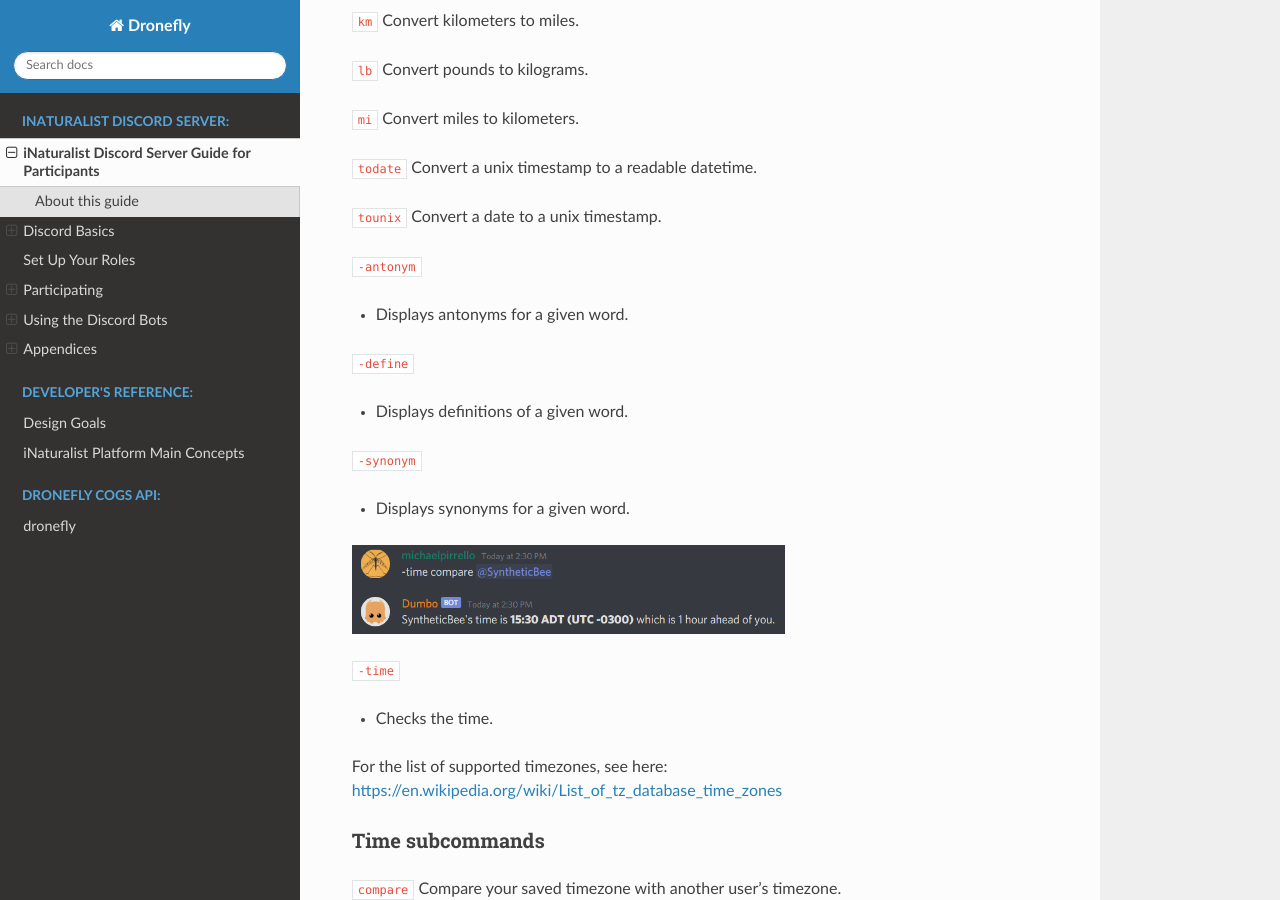
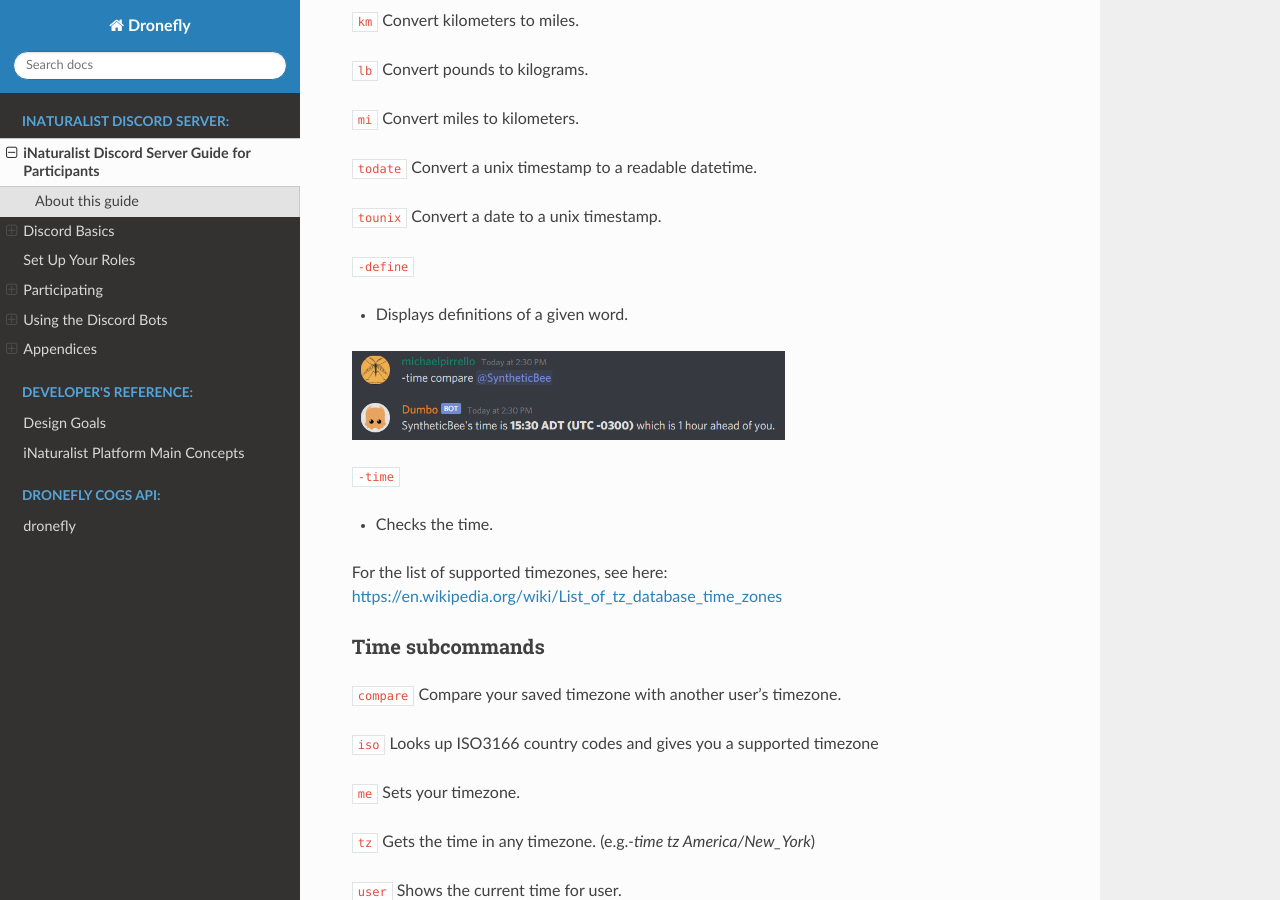
Before and after one commit to dronefly-garden/dronefly, a Sphinx documentation site: the page built from docs/guide_for_participants.rst, in a window 1280 px wide and 900 px high, scrolled down 22172 px. Built offline with Sphinx 7.4.7 and the Read the Docs theme 2.0.0, drawn with Linux system fonts in a browser that asks for light colours.

Commit message:
Update guide_for_participants.rst
Removed non-functioning -antonym and -synonym customcoms from Guide.

```diff
--- a/docs/guide_for_participants.rst
+++ b/docs/guide_for_participants.rst
@@ -723,17 +723,9 @@ Conv Subcommands
 
 ``tounix`` Convert a date to a unix timestamp.
 
-``-antonym``
-
-- Displays antonyms for a given word.
-
 ``-define``
 
 - Displays definitions of a given word.
-
-``-synonym``
-
-- Displays synonyms for a given word.
 
 |image38|
 
```
